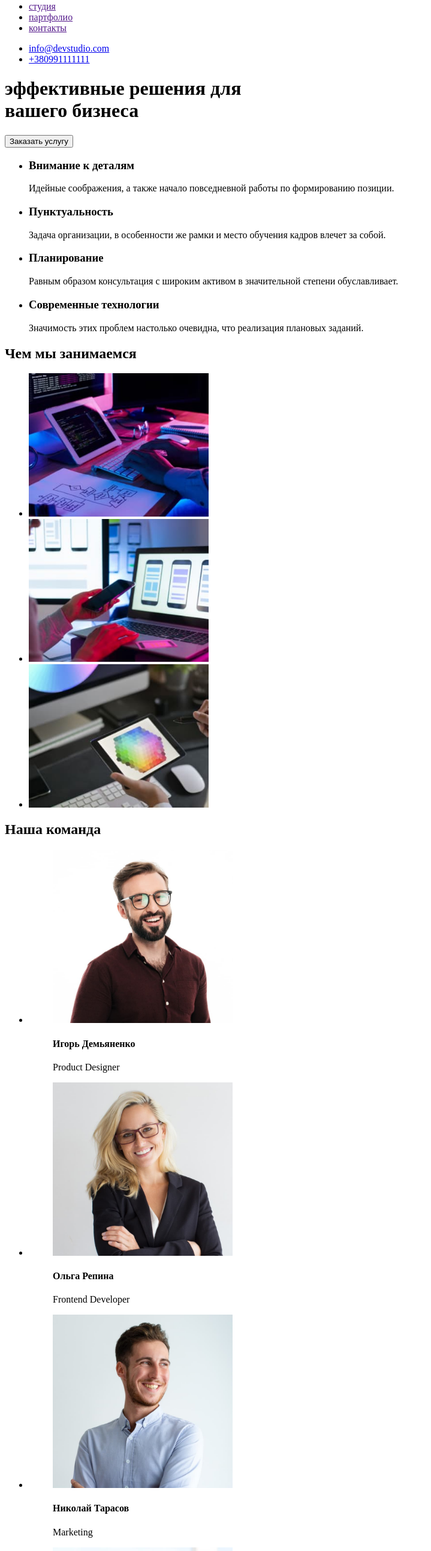
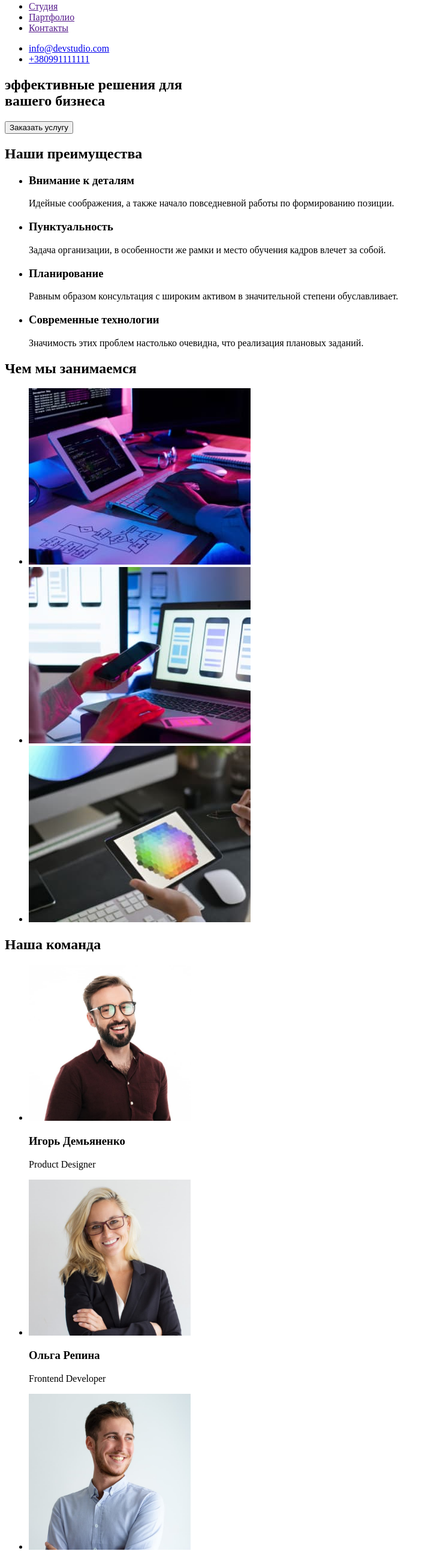
Before and after one commit to pos1t1v41k/goit-markup-hw-01, a plain HTML site: page index.html in a window 1280 px wide. Shown: the part 40-2625 px from the top of the page at 60% size, without its empty margins (0-719 px from the left). Drawn offline with Linux system fonts and the light colour scheme.

Commit message:
Работа над ошибками 2
Исправление ошибок согласно приведённых примеров ментора

```diff
--- a/index.html
+++ b/index.html
@@ -10,99 +10,87 @@
 
 <body>
    <header>
-      <a target="_blank" rel="noopener noreferrer" href="index.html">WebStudio</a>
+      <a href="index.html">WebStudio</a>
       <nav>
          <ul>
-            <li><a href="">студия</a></li>
-            <li><a href="">партфолио</a></li>
-            <li><a href="">контакты</a></li>
+            <li><a href="">Студия</a></li>
+            <li><a href="">Партфолио</a></li>
+            <li><a href="">Контакты</a></li>
          </ul>
       </nav>
       <ul>
-         <li><a href="mailto">info@devstudio.com</a></li>
-         <li><a href="tel">+380991111111</a></li>
+         <li><a href="mailto:info@devstudio.com">info@devstudio.com</a></li>
+         <li><a href="tel:+380991111111">+380991111111</a></li>
       </ul>
    </header>
    <main>
+      <section>
          <h1>эффективные решения для <br> вашего бизнеса</h1>
          <button type="button">Заказать услугу</button>
+      </section>
       <Section>
+         <h2>Наши преимущества</h2>
          <ul>
             <li>
                <h3>Внимание к деталям</h3>
-               Идейные соображения, а также начало повседневной работы по формированию позиции.
+               <p>Идейные соображения, а также начало повседневной работы по формированию позиции.</p>
             </li>
             <li>
                <h3>Пунктуальность</h3>
-               Задача организации, в особенности же рамки и место обучения кадров влечет за собой.
+               <p>Задача организации, в особенности же рамки и место обучения кадров влечет за собой.</p>
             </li>
             <li>
                <h3>Планирование</h3>
-               Равным образом консультация с широким активом в значительной степени обуславливает.
+               <p>Равным образом консультация с широким активом в значительной степени обуславливает.</p>
             </li>
             <li>
                <h3>Современные технологии</h3>
-               Значимость этих проблем настолько очевидна, что реализация плановых заданий.
+               <p>Значимость этих проблем настолько очевидна, что реализация плановых заданий.</p>
             </li>
          </ul>
       </Section>
       <section>
          <h2>Чем мы занимаемся</h2>
          <ul>
-            <li><img src="/images/box1.jpg" alt="проектирование веб сайтов" width="300"></li>
-            <li><img src="/images/box2.jpg" alt="создание мобильных приложений" width="300"></li>
-            <li><img src="/images/box3.jpg" alt="палитра на планшете" width="300"></li>
+            <li><img src="/images/box1.jpg" alt="проектирование веб сайтов" width="370"></li>
+            <li><img src="/images/box2.jpg" alt="создание мобильных приложений" width="370"></li>
+            <li><img src="/images/box3.jpg" alt="палитра на планшете" width="370"></li>
          </ul>
       </section>
       <section>
          <h2>Наша команда</h2>
          <ul>
             <li>
-               <figure>
-                  <img src="/images/crew1.jpg" alt="Игорь Демьяненко Product Designer" width="300">
-                  <figcaption>
-                     <h4>Игорь Демьяненко</h4>
+               <img src="/images/crew1.jpg" alt="Игорь Демьяненко Product Designer" width="270">
+               <h3>Игорь Демьяненко</h3>
                <p>Product Designer</p>
-                  </figcaption>
-               </figure>
             </li>
             <li>
-               <figure>
-                  <img src="/images/crew2.jpg" alt="Ольга Репина Frontend Developer" width="300">
-                  <figcaption>
-                     <h4>Ольга Репина</h4>
+               <img src="/images/crew2.jpg" alt="Ольга Репина Frontend Developer" width="270">
+               <h3>Ольга Репина</h3>
                <p>Frontend Developer</p>
-                  </figcaption>
-               </figure>
             </li>
             <li>
-               <figure>
-                  <img src="/images/crew3.jpg" alt="Николай Тарасов Marketing" width="300">
-                  <figcaption>
-                     <h4>Николай Тарасов</h4>
+               <img src="/images/crew3.jpg" alt="Николай Тарасов Marketing" width="270">
+               <h3>Николай Тарасов</h3>
                <p>Marketing</p>
-                  </figcaption>
-               </figure>
             </li>
             <li>
-               <figure>
-                  <img src="/images/crew4.jpg" alt="Михаил Ермаков UI Designer" width="300">
-                  <figcaption>
-                     <h4>Михаил Ермаков</h4>
+               <img src="/images/crew4.jpg" alt="Михаил Ермаков UI Designer" width="270">
+               <h3>Михаил Ермаков</h3>
                <p>UI Designer</p>
-                  </figcaption>
-               </figure>
             </li>
          </ul>
       </section>
    </main>
    <footer>
+      <a href="index.html">WebStudio</a>
       <address>
-         <a target="_blank" rel="noopener noreferrer" href="index.html">WebStudio</a>
-         <p>г. Киев, пр-т Леси Украинки, 26</p>
          <ul>
+            <li><a href="https://goo.gl/maps/MrdQJycXRBSHevHh7" target="_blank"
+                  rel="noopener nofollow noreferrer"></a>г. Киев, пр-т Леси Украинки, 26</li>
             <li><a href="mailto:info@devstudio.com">info@exemple.com</a></li>
-            <li><a href="tel">+380991111111</a></li>
+            <li><a href="tel:+380991111111">+380991111111</a></li>
          </ul>
       </address>
    </footer>
```
Lines whose indentation alone changed are shown as unchanged.
